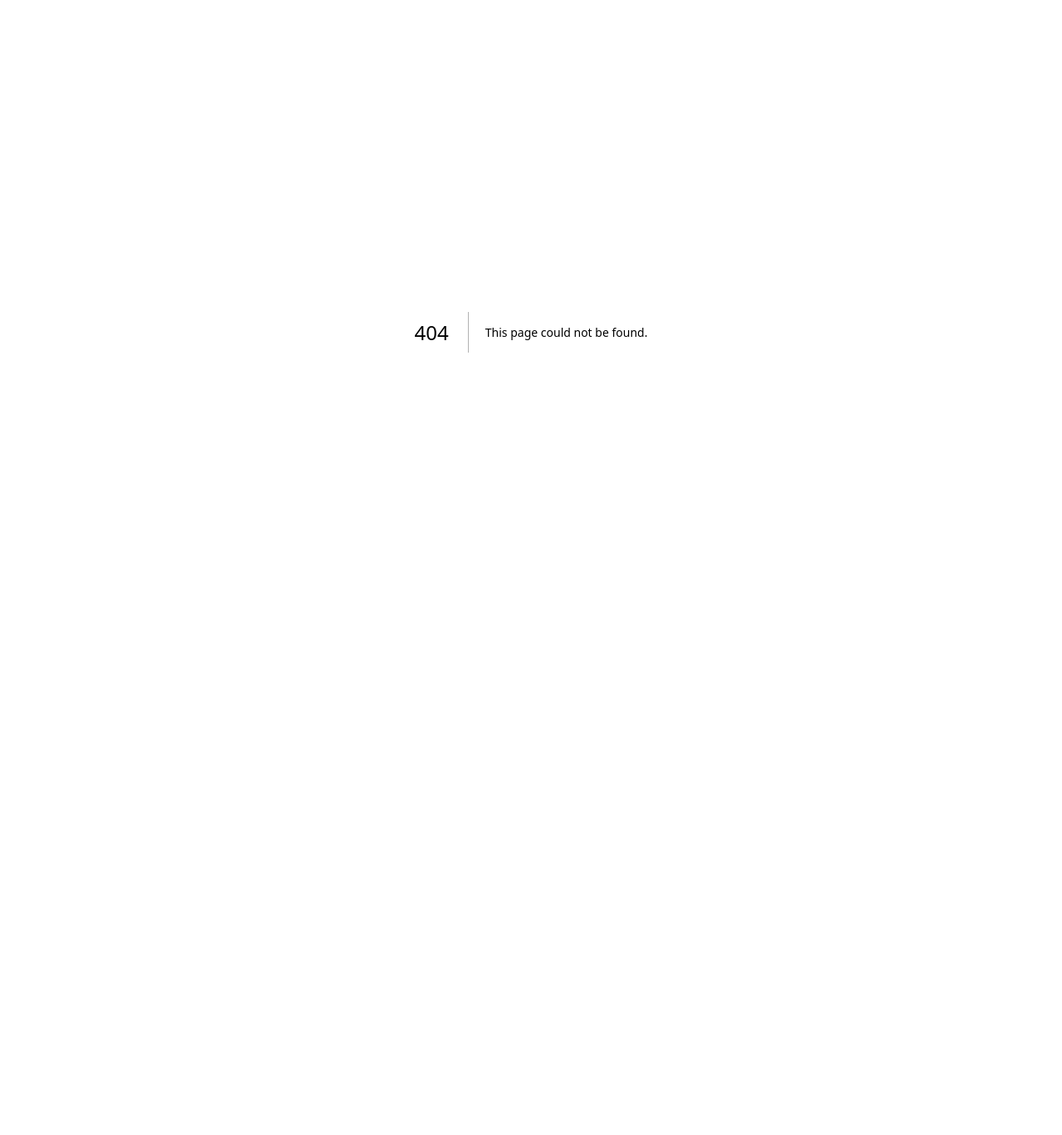
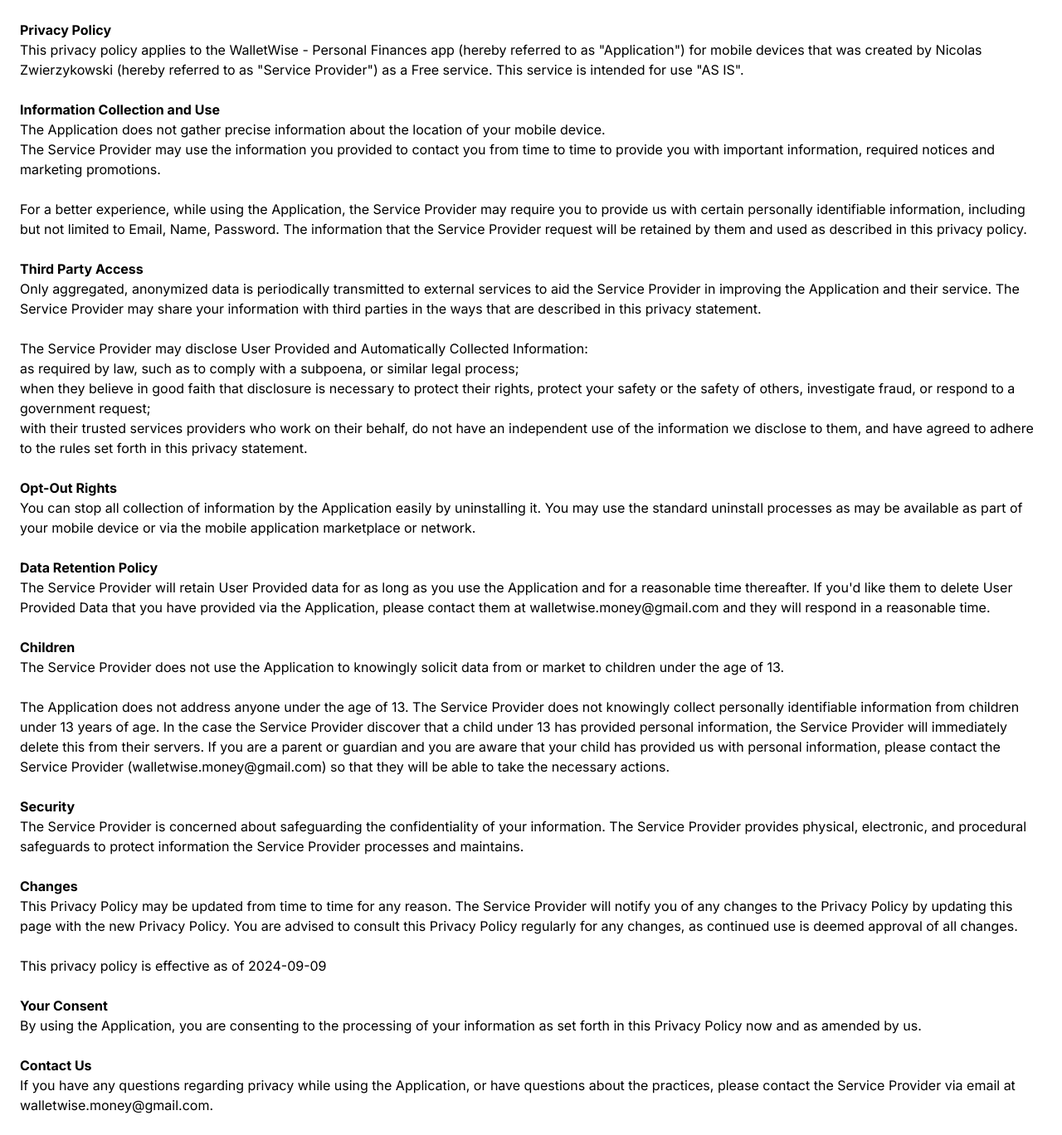
Before and after one commit to nicolaszwier/wallet-wise-landing, a Next.js app: page /privacy-policy in a window 1280 px wide. Before the commit this address had no page. Shown: the whole page at 83% size. Before the commit the page ends 800 px from the top, so only its background shows below. Built offline with nearby package versions, Linux system fonts and the light colour scheme.

Commit message:
feat: added privacy policy

```diff
--- /dev/null
+++ b/src/app/privacy-policy/page.tsx
@@ -0,0 +1,66 @@
+
+import Footer from "@/components/footer";
+import Header from "@/components/header";
+
+export default function Faqs() {
+
+  return (
+    <main className="flex md:min-h-screen flex-col items-center m-auto justify-between bg-white">
+      <div className="max-w-7xl w-full p-3 lg:p-6 pt-8 gap-8 text-black">
+
+      <strong>
+        Privacy Policy
+        </strong>
+        <p>This privacy policy applies to the WalletWise - Personal Finances app (hereby referred to as &quot;Application&quot;) for mobile devices that was created by Nicolas Zwierzykowski (hereby referred to as "Service Provider") as a Free service. This service is intended for use "AS IS".</p>
+        <br/>
+        <strong>Information Collection and Use</strong>
+        <p>The Application does not gather precise information about the location of your mobile device.</p>
+        <p>The Service Provider may use the information you provided to contact you from time to time to provide you with important information, required notices and marketing promotions.</p>
+        <br/>
+        <p>For a better experience, while using the Application, the Service Provider may require you to provide us with certain personally identifiable information, including but not limited to Email, Name, Password. The information that the Service Provider request will be retained by them and used as described in this privacy policy.</p>
+        <br/>
+        <strong>Third Party Access</strong>
+        <p>Only aggregated, anonymized data is periodically transmitted to external services to aid the Service Provider in improving the Application and their service. The Service Provider may share your information with third parties in the ways that are described in this privacy statement.</p>
+        <br/>
+        <p>The Service Provider may disclose User Provided and Automatically Collected Information:</p>
+        <ul>
+          <li>as required by law, such as to comply with a subpoena, or similar legal process;</li>
+          <li>when they believe in good faith that disclosure is necessary to protect their rights, protect your safety or the safety of others, investigate fraud, or respond to a government request;</li>
+          <li>with their trusted services providers who work on their behalf, do not have an independent use of the information we disclose to them, and have agreed to adhere to the rules set forth in this privacy statement.</li>
+        </ul>
+        <p></p><br/>
+        <strong>Opt-Out Rights</strong>
+        <p>You can stop all collection of information by the Application easily by uninstalling it. You may use the standard uninstall processes as may be available as part of your mobile device or via the mobile application marketplace or network.</p><br/>
+        <strong>Data Retention Policy</strong>
+        <p>The Service Provider will retain User Provided data for as long as you use the Application and for a reasonable time thereafter. If you&apos;d like them to delete User Provided Data that you have provided via the Application, please contact them at walletwise.money@gmail.com and they will respond in a reasonable time.</p><br/>
+        <strong>Children</strong>
+        <p>The Service Provider does not use the Application to knowingly solicit data from or market to children under the age of 13.</p>
+        <div><br/>
+          <p>The Application does not address anyone under the age of 13.
+            The Service Provider does not knowingly collect personally
+            identifiable information from children under 13 years of age. In the case
+            the Service Provider discover that a child under 13 has provided
+            personal information, the Service Provider will immediately
+            delete this from their servers. If you are a parent or guardian
+            and you are aware that your child has provided us with
+            personal information, please contact the Service Provider (walletwise.money@gmail.com) so that
+            they will be able to take the necessary actions.
+          </p>
+        </div><br/>
+        <strong>Security</strong>
+        <p>The Service Provider is concerned about safeguarding the confidentiality of your information. The Service Provider provides physical, electronic, and procedural safeguards to protect information the Service Provider processes and maintains.</p>
+        <br/>
+        <strong>Changes</strong>
+        <p>This Privacy Policy may be updated from time to time for any reason. The Service Provider will notify you of any changes to the Privacy Policy by updating this page with the new Privacy Policy. You are advised to consult this Privacy Policy regularly for any changes, as continued use is deemed approval of all changes.</p>
+        <br/>
+        <p>This privacy policy is effective as of 2024-09-09</p>
+        <br/>
+        <strong>Your Consent</strong>
+        <p>By using the Application, you are consenting to the processing of your information as set forth in this Privacy Policy now and as amended by us.</p><br/>
+        <strong>Contact Us</strong>
+        <p>If you have any questions regarding privacy while using the Application, or have questions about the practices, please contact the Service Provider via email at walletwise.money@gmail.com.</p>
+
+        </div>
+    </main>
+  )
+}
```
